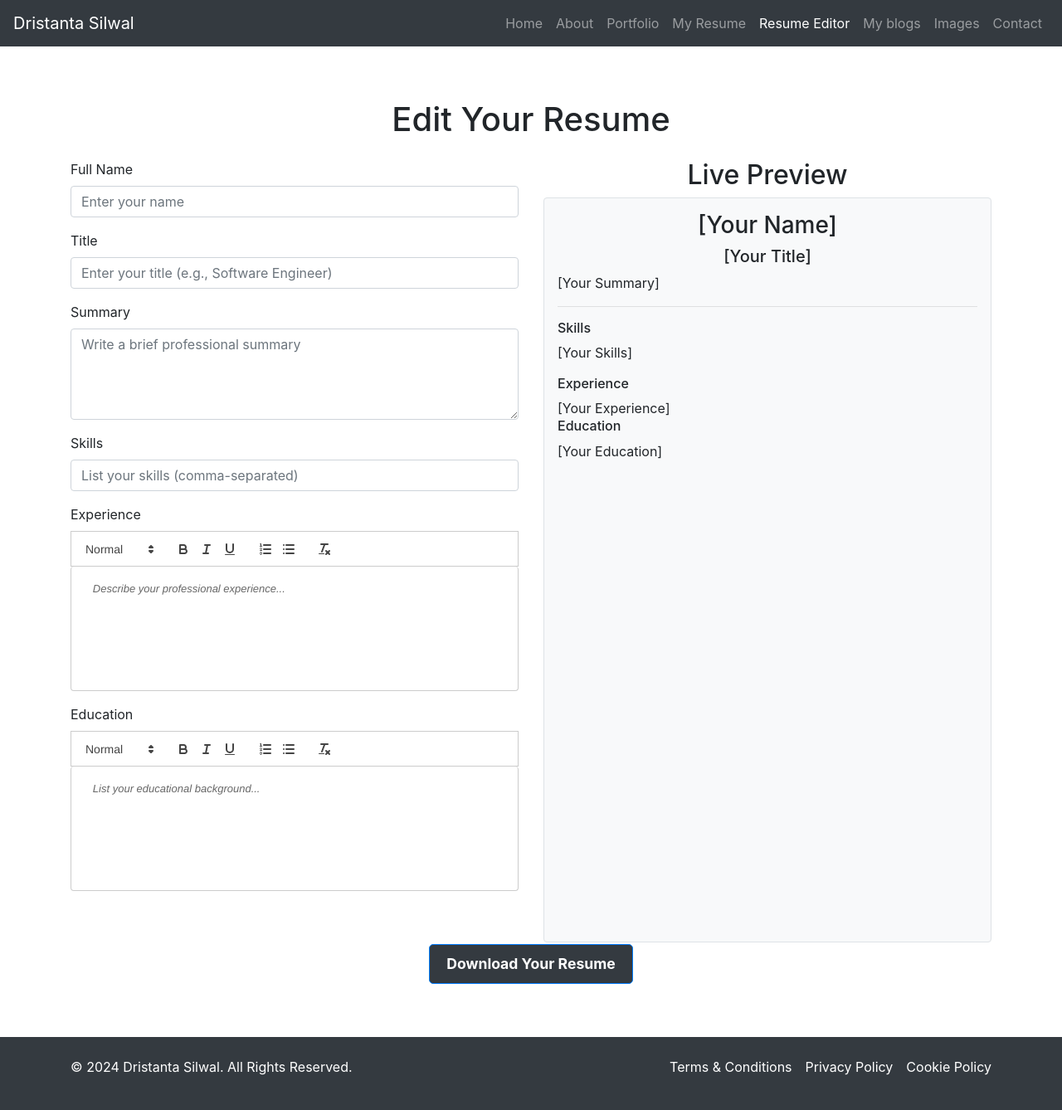
After one commit to dristanta-silwal/CS-360, a PHP site: page /resume_editor.php in a window 1280 px wide. The commit adds this page. Shown: the whole page at 83% size. Run offline with PHP 8.4, Linux system fonts and the light colour scheme; some libraries are stand-ins or nearby versions.

Commit message:
resume section added

```diff
--- a/include/header.php
+++ b/include/header.php
@@ -17,6 +17,12 @@
                     <a class="nav-link <?php echo basename($_SERVER['PHP_SELF']) == 'portfolio.php' ? 'active' : ''; ?>" href="portfolio.php">Portfolio</a>
                 </li>
                 <li class="nav-item">
+                    <a class="nav-link <?php echo basename($_SERVER['PHP_SELF']) == 'resume.php' ? 'active' : ''; ?>" href="resume.php">My Resume</a>
+                </li>
+                <li class="nav-item">
+                    <a class="nav-link <?php echo basename($_SERVER['PHP_SELF']) == 'resume_editor.php' ? 'active' : ''; ?>" href="resume_editor.php">Resume Editor</a>
+                </li>
+                <li class="nav-item">
                     <a class="nav-link <?php echo basename($_SERVER['PHP_SELF']) == 'blogs.php' ? 'active' : ''; ?>" href="blogs.php">My blogs</a>
                 </li>
                 <li class="nav-item">
--- /dev/null
+++ b/resume_editor.php
@@ -0,0 +1,152 @@
+<!DOCTYPE html>
+<html lang="en">
+
+<?php include 'include/head.php'; ?>
+
+<body>
+
+    <!-- Header Section -->
+    <?php include 'include/header.php'; ?>
+
+    <!-- Main Section -->
+    <main class="container my-5">
+        <h1 class="text-center mb-4">Edit Your Resume</h1>
+
+        <!-- Responsive Layout -->
+        <div class="row">
+            <!-- Form Section -->
+            <div class="col-md-6 mb-5">
+                <form id="resumeForm">
+                    <div class="form-group">
+                        <label for="name">Full Name</label>
+                        <input type="text" id="name" name="name" class="form-control" placeholder="Enter your name">
+                    </div>
+                    <div class="form-group">
+                        <label for="title">Title</label>
+                        <input type="text" id="title" name="title" class="form-control"
+                            placeholder="Enter your title (e.g., Software Engineer)">
+                    </div>
+                    <div class="form-group">
+                        <label for="summary">Summary</label>
+                        <textarea id="summary" name="summary" class="form-control" rows="4"
+                            placeholder="Write a brief professional summary"></textarea>
+                    </div>
+                    <div class="form-group">
+                        <label for="skills">Skills</label>
+                        <input type="text" id="skills" name="skills" class="form-control"
+                            placeholder="List your skills (comma-separated)">
+                    </div>
+                    <div class="form-group">
+                        <label for="experience">Experience</label>
+                        <div id="experienceEditor" class="form-control" style="height: 150px;"></div>
+                    </div>
+                    <div class="form-group">
+                        <label for="education">Education</label>
+                        <div id="educationEditor" class="form-control" style="height: 150px;"></div>
+                    </div>
+                </form>
+            </div>
+
+            <!-- Live Preview Section -->
+            <div class="col-md-6 mb-5">
+                <h2 class="text-center">Live Preview</h2>
+                <div id="resumePreview" class="p-3 border rounded bg-light">
+                    <h3 id="previewName" class="text-center">[Your Name]</h3>
+                    <h5 id="previewTitle" class="text-center">[Your Title]</h5>
+                    <p id="previewSummary">[Your Summary]</p>
+                    <hr>
+                    <h6>Skills</h6>
+                    <p id="previewSkills">[Your Skills]</p>
+                    <h6>Experience</h6>
+                    <div id="previewExperience">[Your Experience]</div>
+                    <h6>Education</h6>
+                    <div id="previewEducation">[Your Education]</div>
+                </div>
+            </div>
+        </div>
+
+        <!-- Download Button -->
+        <section class="text-center">
+            <button id="downloadResume" class="btn btn-primary">Download Your Resume</button>
+        </section>
+    </main>
+
+    <!-- Footer Section -->
+    <?php include 'include/footer.php'; ?>
+
+    <!-- Include Quill.js -->
+    <link href="https://cdn.quilljs.com/1.3.7/quill.snow.css" rel="stylesheet">
+    <script src="https://cdn.quilljs.com/1.3.7/quill.min.js"></script>
+
+    <!-- Scripts -->
+    <script>
+        // Initialize Quill.js editors for Experience and Education
+        const experienceEditor = new Quill('#experienceEditor', {
+            theme: 'snow',
+            placeholder: '   Describe your professional experience...',
+            modules: {
+                toolbar: [
+                    [{ 'header': [1, 2, false] }],
+                    ['bold', 'italic', 'underline'],
+                    [{ 'list': 'ordered' }, { 'list': 'bullet' }],
+                    ['clean']
+                ]
+            }
+        });
+
+        const educationEditor = new Quill('#educationEditor', {
+            theme: 'snow',
+            placeholder: '   List your educational background...',
+            modules: {
+                toolbar: [
+                    [{ 'header': [1, 2, false] }],
+                    ['bold', 'italic', 'underline'],
+                    [{ 'list': 'ordered' }, { 'list': 'bullet' }],
+                    ['clean']
+                ]
+            }
+        });
+
+        // Update Live Preview dynamically
+        document.getElementById('name').addEventListener('input', function () {
+            document.getElementById('previewName').innerText = this.value || '[Your Name]';
+        });
+        document.getElementById('title').addEventListener('input', function () {
+            document.getElementById('previewTitle').innerText = this.value || '[Your Title]';
+        });
+        document.getElementById('summary').addEventListener('input', function () {
+            document.getElementById('previewSummary').innerText = this.value || '[Your Summary]';
+        });
+        document.getElementById('skills').addEventListener('input', function () {
+            document.getElementById('previewSkills').innerText = this.value || '[Your Skills]';
+        });
+
+        // Update Experience and Education in the Live Preview
+        experienceEditor.on('text-change', function () {
+            document.getElementById('previewExperience').innerHTML = experienceEditor.root.innerHTML;
+        });
+        educationEditor.on('text-change', function () {
+            document.getElementById('previewEducation').innerHTML = educationEditor.root.innerHTML;
+        });
+
+        // Trigger HTML2PDF on clicking the download button
+        document.getElementById('downloadResume').addEventListener('click', function () {
+            const fullName = document.getElementById('name').value || 'custom';
+            const firstName = fullName.split(' ')[0] || '_resume';
+
+            const resumePreview = document.getElementById('resumePreview');
+            const options = {
+                margin: 0,
+                filename: `${firstName}_resume.pdf`,
+                image: { type: 'jpeg', quality: 1.0 },
+                html2canvas: { scale: 2, useCORS: true },
+                jsPDF: { unit: 'in', format: 'letter', orientation: 'portrait', margin: 0 },
+                pagebreak: { mode: ['css', 'avoid-all'] }
+            };
+            html2pdf().set(options).from(resumePreview).save();
+        });
+    </script>
+    <script src="https://cdnjs.cloudflare.com/ajax/libs/html2pdf.js/0.9.2/html2pdf.bundle.min.js"></script>
+</body>
+
+</html>
--- a/style.css
+++ b/style.css
@@ -185,3 +185,24 @@ img:hover {
         flex: 1 1 100%;
     }
 }
+
+
+body, html {
+    margin: 0;
+    padding: 0;
+    box-sizing: border-box;
+}
+
+main {
+    padding: 1rem;
+}
+
+#resumePreview {
+    margin: 0 auto;
+    padding: 1rem;
+    box-sizing: border-box;
+    background: #f8f9fa;
+    border: 1px solid #ddd;
+    border-radius: 5px;
+    min-height: 100%;
+}
```
Also changed, not shown: about.php (+23 -12 lines), resume.php (added, +40 -0 lines), 2 other files.
